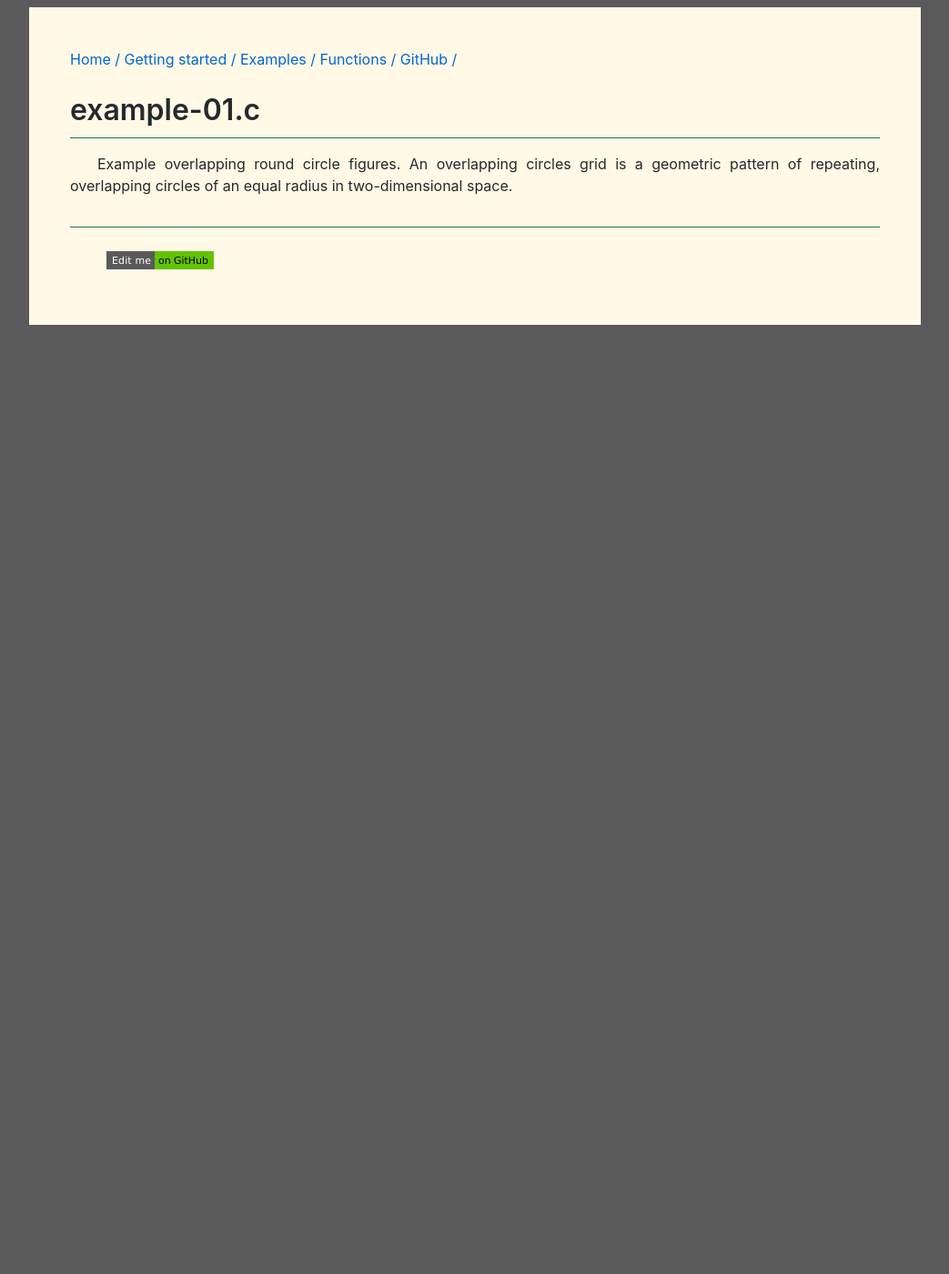
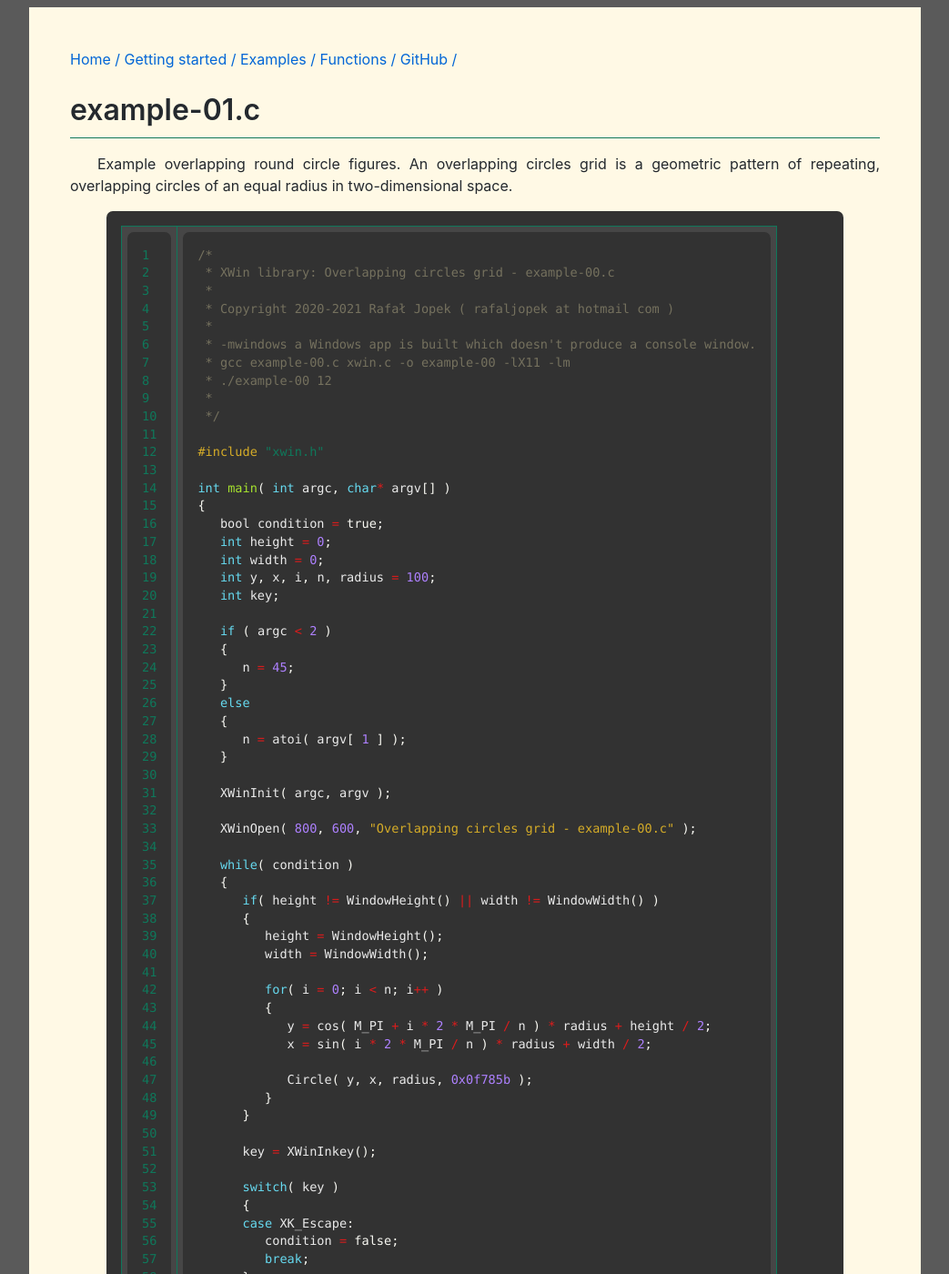
Before and after one commit to rjopek/xwin, a Jekyll site: the page built from docs/examples/example-00.md, in a window 1280 px wide and 1400 px high. Shown: the whole window at 91% size, without its empty margins (118-1161 px from the left). Built offline with Jekyll 4.4.1, drawn with Linux system fonts in a browser that asks for light colours; some of the changed text lies outside the part shown.

Commit message:
Update example-00.md

```diff
--- a/docs/examples/example-00.md
+++ b/docs/examples/example-00.md
@@ -6,3 +6,72 @@ title: example-00
 # example-01.c
 
 Example overlapping round circle figures. An overlapping circles grid is a geometric pattern of repeating, overlapping circles of an equal radius in two-dimensional space.
+
+{% highlight c linenos %}
+/*
+ * XWin library: Overlapping circles grid - example-00.c
+ *
+ * Copyright 2020-2021 Rafał Jopek ( rafaljopek at hotmail com )
+ *
+ * -mwindows a Windows app is built which doesn't produce a console window.
+ * gcc example-00.c xwin.c -o example-00 -lX11 -lm
+ * ./example-00 12
+ *
+ */
+
+#include "xwin.h"
+
+int main( int argc, char* argv[] )
+{
+   bool condition = true;
+   int height = 0;
+   int width = 0;
+   int y, x, i, n, radius = 100;
+   int key;
+
+   if ( argc < 2 )
+   {
+      n = 45;
+   }
+   else
+   {
+      n = atoi( argv[ 1 ] );
+   }
+
+   XWinInit( argc, argv );
+
+   XWinOpen( 800, 600, "Overlapping circles grid - example-00.c" );
+
+   while( condition )
+   {
+      if( height != WindowHeight() || width != WindowWidth() )
+      {
+         height = WindowHeight();
+         width = WindowWidth();
+
+         for( i = 0; i < n; i++ )
+         {
+            y = cos( M_PI + i * 2 * M_PI / n ) * radius + height / 2;
+            x = sin( i * 2 * M_PI / n ) * radius + width / 2;
+
+            Circle( y, x, radius, 0x0f785b );
+         }
+      }
+
+      key = XWinInkey();
+
+      switch( key )
+      {
+      case XK_Escape:
+         condition = false;
+         break;
+      }
+   }
+
+   XWinClose();
+
+   return 0;
+}
+{% endhighlight %}
+
+![XWin](../assets/img/overlapping_circles_grid/example-00.png)
```
